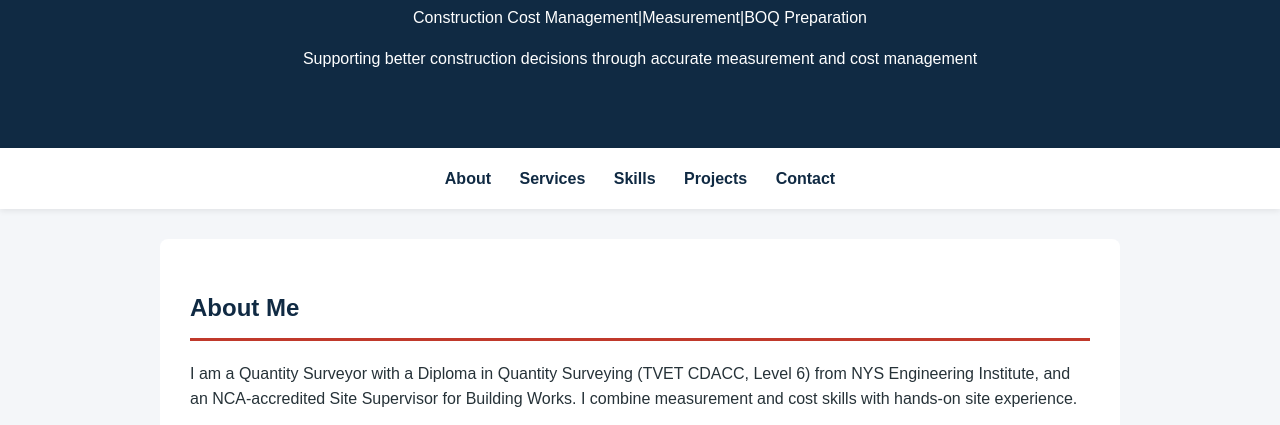
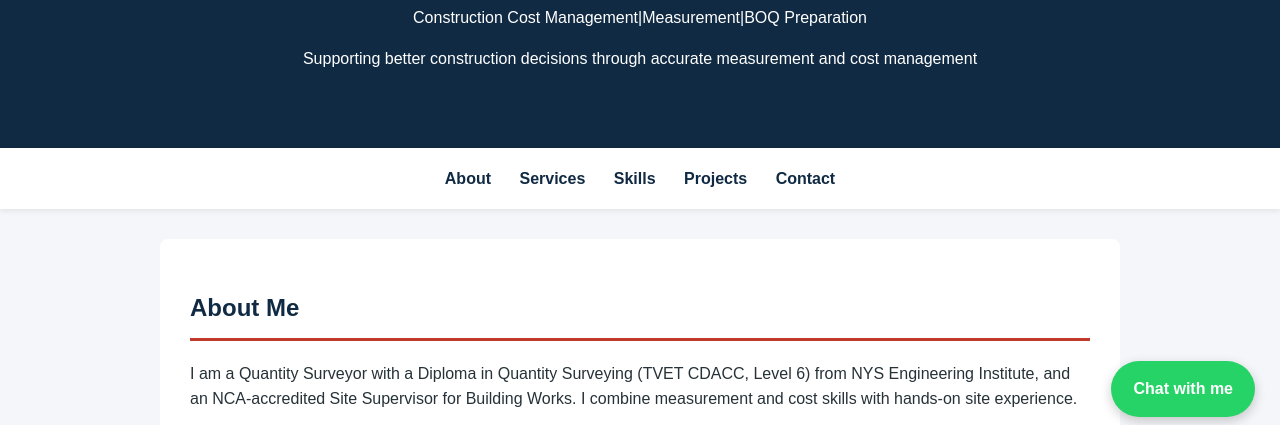
Before and after one commit to qsnjugunasteve-ctrl/qsnjugunasteve-ctrl.github.io, a plain HTML site: page index.html in a window 1280 px wide. Shown: the part 358-783 px from the top of the page. Drawn offline with Linux system fonts and the light colour scheme.

Commit message:
Add files via upload

```diff
--- a/index.html
+++ b/index.html
@@ -213,4 +213,16 @@
         <p>&copy; 2026 Steve | Quantity Surveyor</p>
     </footer>
 
+
+<a
+    href="https://wa.me/254728422127"
+    class="floating-contact"
+    target="_blank"
+    rel="noopener noreferrer"
+    aria-label="Contact Stephen on WhatsApp">
+
+    <span>Chat with me</span>
+
+</a>
+
 </body>
--- a/style.css
+++ b/style.css
@@ -208,3 +208,23 @@ a {
         width: 120px;
         height: 120px;
     }
+
+.floating-contact {
+    position: fixed;
+    bottom: 25px;
+    right: 25px;
+    background-color: #25D366;
+    color: white;
+    padding: 15px 22px;
+    border-radius: 50px;
+    text-decoration: none;
+    font-weight: bold;
+    box-shadow: 0 4px 12px rgba(0, 0, 0, 0.2);
+    z-index: 1000;
+    transition: transform 0.3s ease, background-color 0.3s ease;
+}
+
+.floating-contact:hover {
+    transform: translateY(-4px);
+    background-color: #1da851;
+}
```
